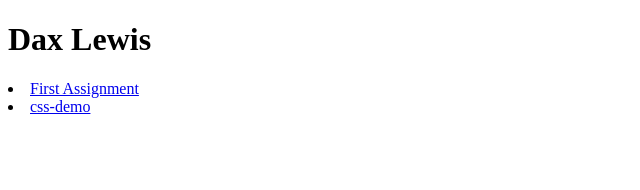
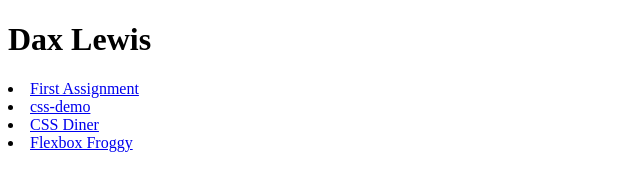
Before and after one commit to dalewis7-coder/ifsc_11003_dlewis, a plain HTML site: page index.html in a window 1280 px wide. Shown: the whole page, without its empty margins (0-640 px from the left). Drawn offline with Linux system fonts and the light colour scheme.

Commit message:
Added Images

```diff
--- a/index.html
+++ b/index.html
@@ -16,6 +16,8 @@
     <u1>
         <li><a href="prototype/index.html">First Assignment</a></li>
         <li><a href="css-demo/index.html">css-demo</a></li>
+        <li><a href="assets/img/cssdiner.png">CSS Diner</a></li>
+        <li><a href="assets/img/flexboxfroggy.png">Flexbox Froggy</a></li>
     </u1>
   </nav>
 </body>
```
Also changed, not shown: assets/css/style.css (added), assets/img/cssdiner.png (added), assets/img/flexboxfroggy.png (added).
